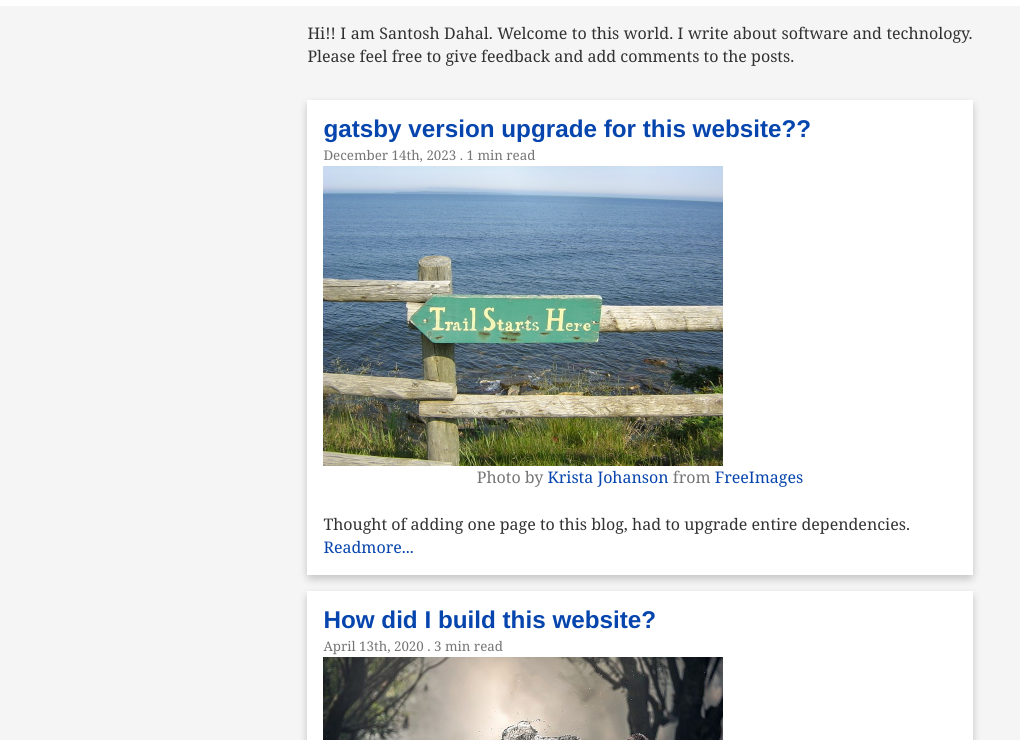
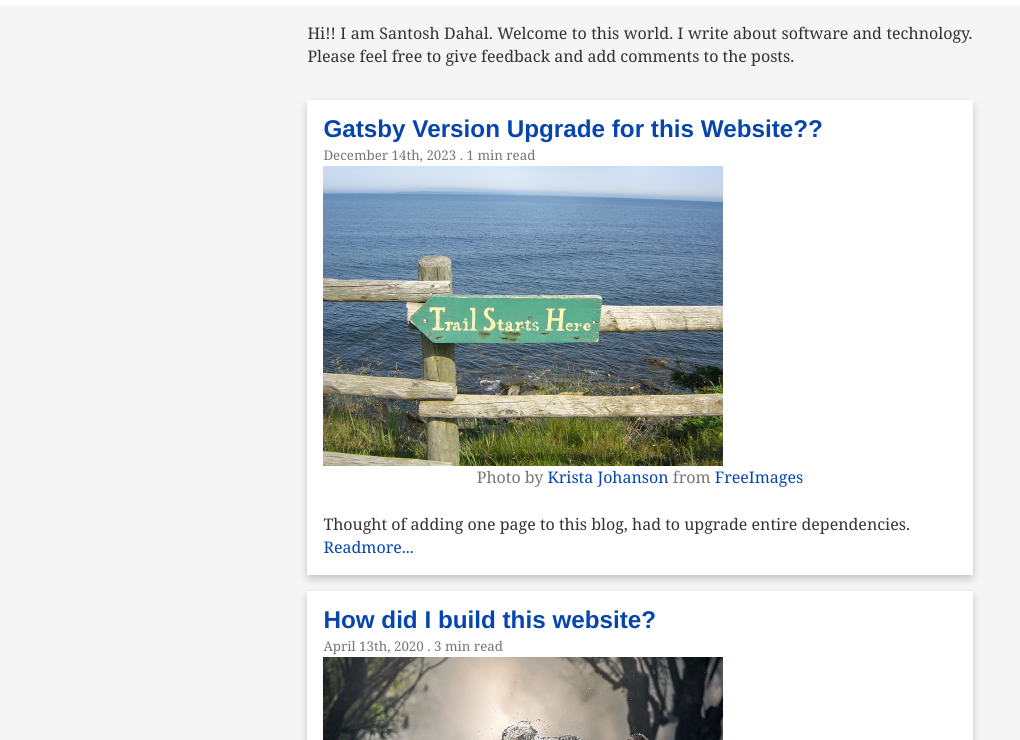
Before and after one commit to santoshdahal12/howsthere.com, a Gatsby site: page / in a window 1280 px wide. Shown: the part 60-800 px from the top of the page, without its empty margins (0-1020 px from the left). Built offline with nearby package versions, Linux system fonts and the light colour scheme; Gatsby itself is replaced by a stand-in of ours; some packages are replaced by stand-ins of ours.

Commit message:
deploying

```diff
--- a/src/posts/2023-12-14/index.md
+++ b/src/posts/2023-12-14/index.md
@@ -1,7 +1,7 @@
 ---
 path: "/updating-to-latest-versions"
 date: "2023-12-14"
-title: "gatsby version upgrade for this website??"
+title: "Gatsby Version Upgrade for this Website??"
 featuredImage: trail-starts-here.jpg
 featuredImgAlt: "Second step in staircase"
 featuredImgSrc: |
```
